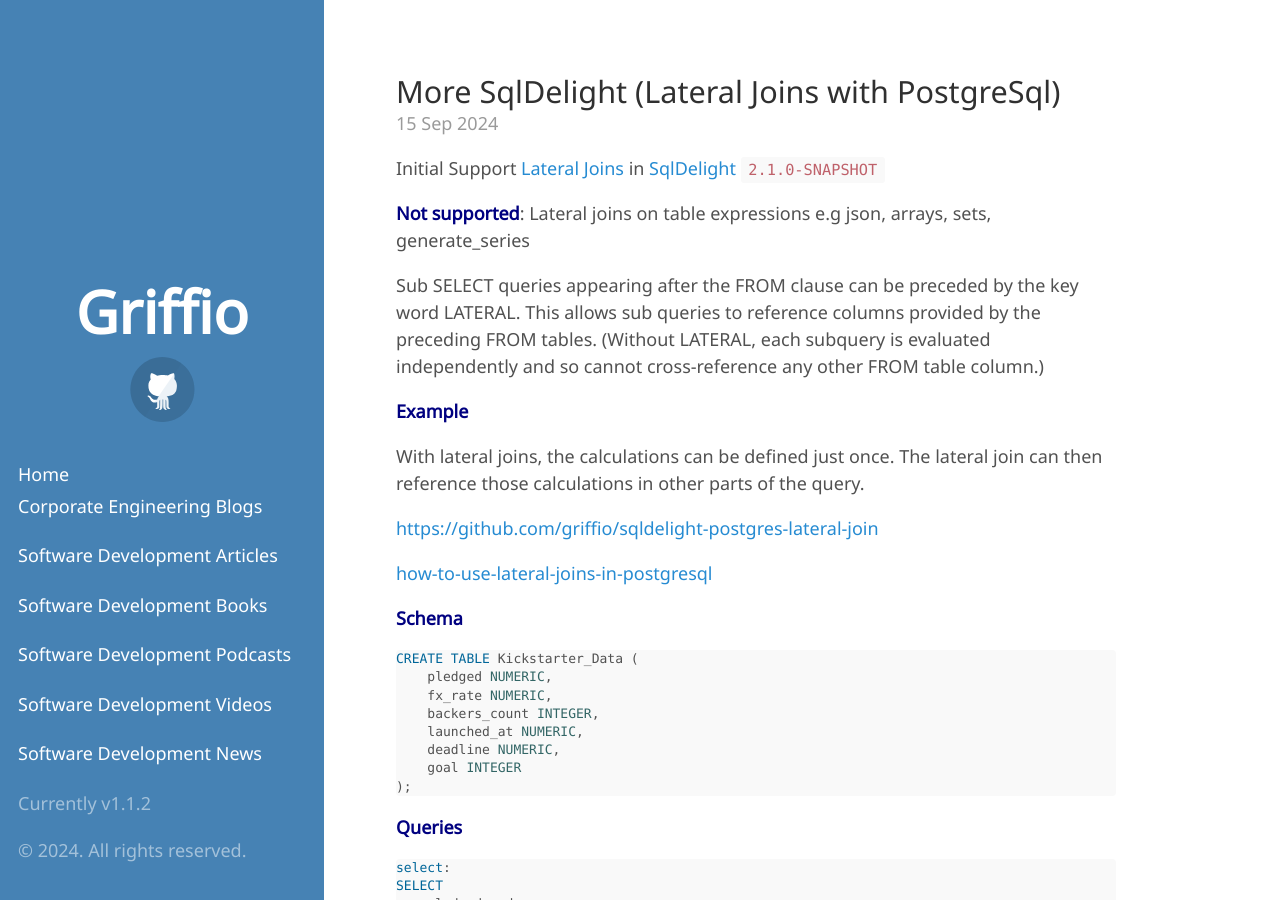
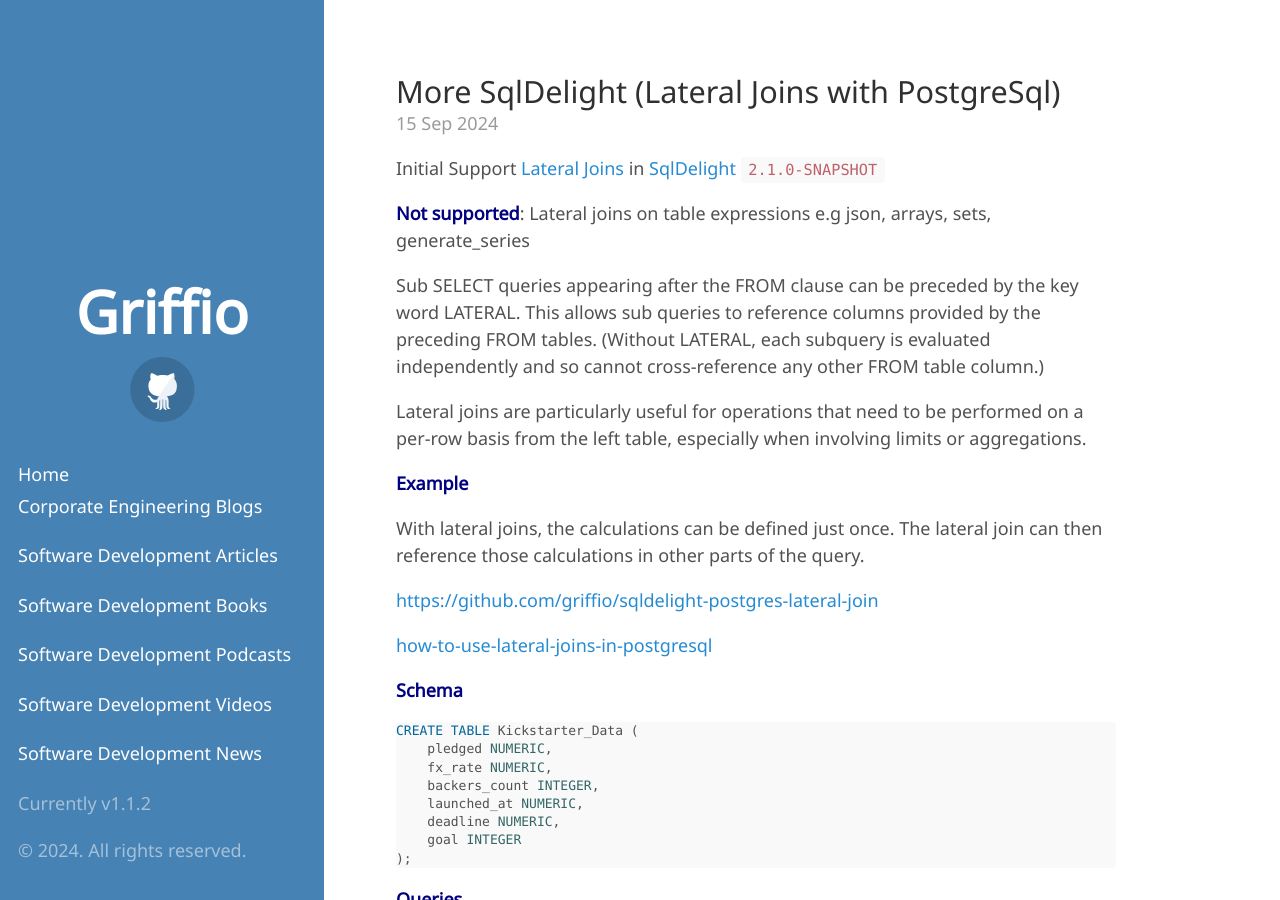
Before and after one commit to griffio/griffio.github.io, a Jekyll site: the page built from _posts/2024-09-15-More-SqlDelight-Lateral-Joins-With-PostgreSql.md, in a window 1280 px wide and 900 px high. Built offline with Jekyll 4.4.1, drawn with Linux system fonts in a browser that asks for light colours; some web fonts are replaced.

Commit message:
Update 2024-09-15-More-SqlDelight-Lateral-Joins-With-PostgreSql.md

```diff
--- a/_posts/2024-09-15-More-SqlDelight-Lateral-Joins-With-PostgreSql.md
+++ b/_posts/2024-09-15-More-SqlDelight-Lateral-Joins-With-PostgreSql.md
@@ -13,6 +13,8 @@
 
 Sub SELECT queries appearing after the FROM clause can be preceded by the key word LATERAL. This allows sub queries to reference columns provided by the preceding FROM tables.
 (Without LATERAL, each subquery is evaluated independently and so cannot cross-reference any other FROM table column.)
+
+Lateral joins are particularly useful for operations that need to be performed on a per-row basis from the left table, especially when involving limits or aggregations.
 
 **Example**
 
```
